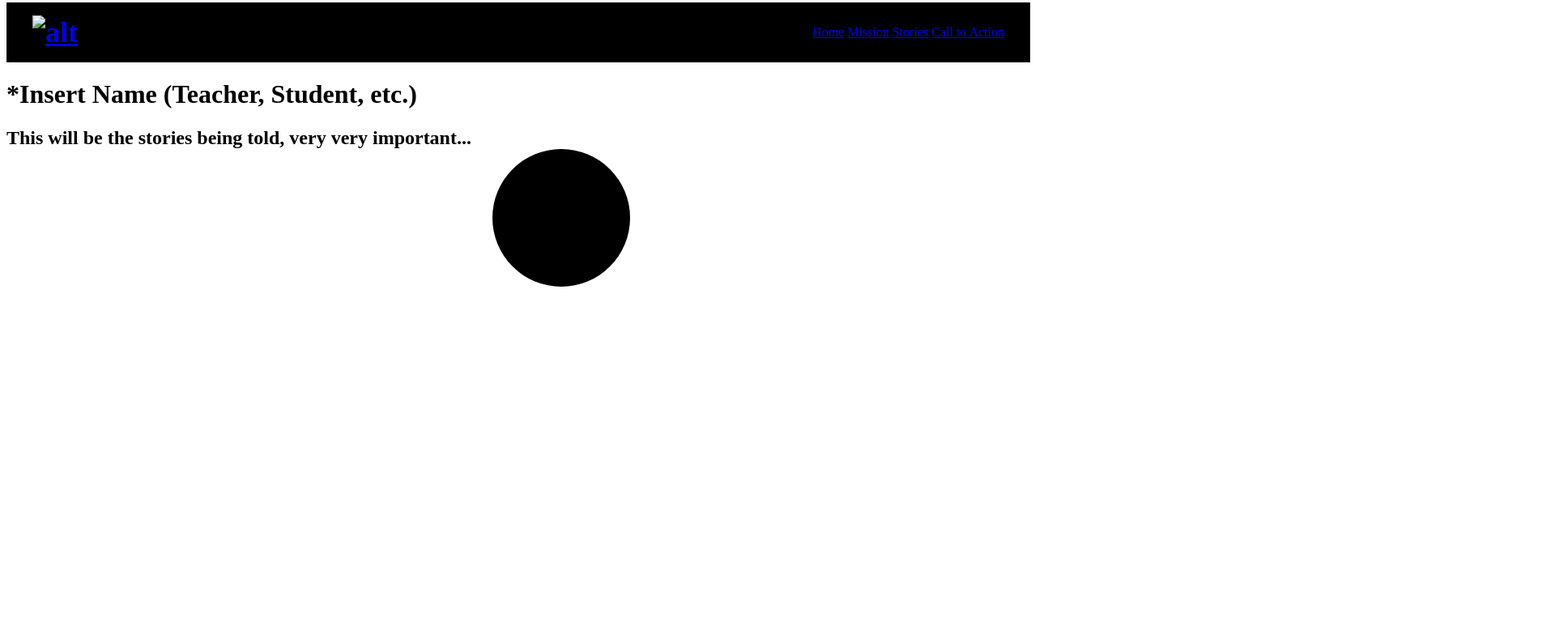
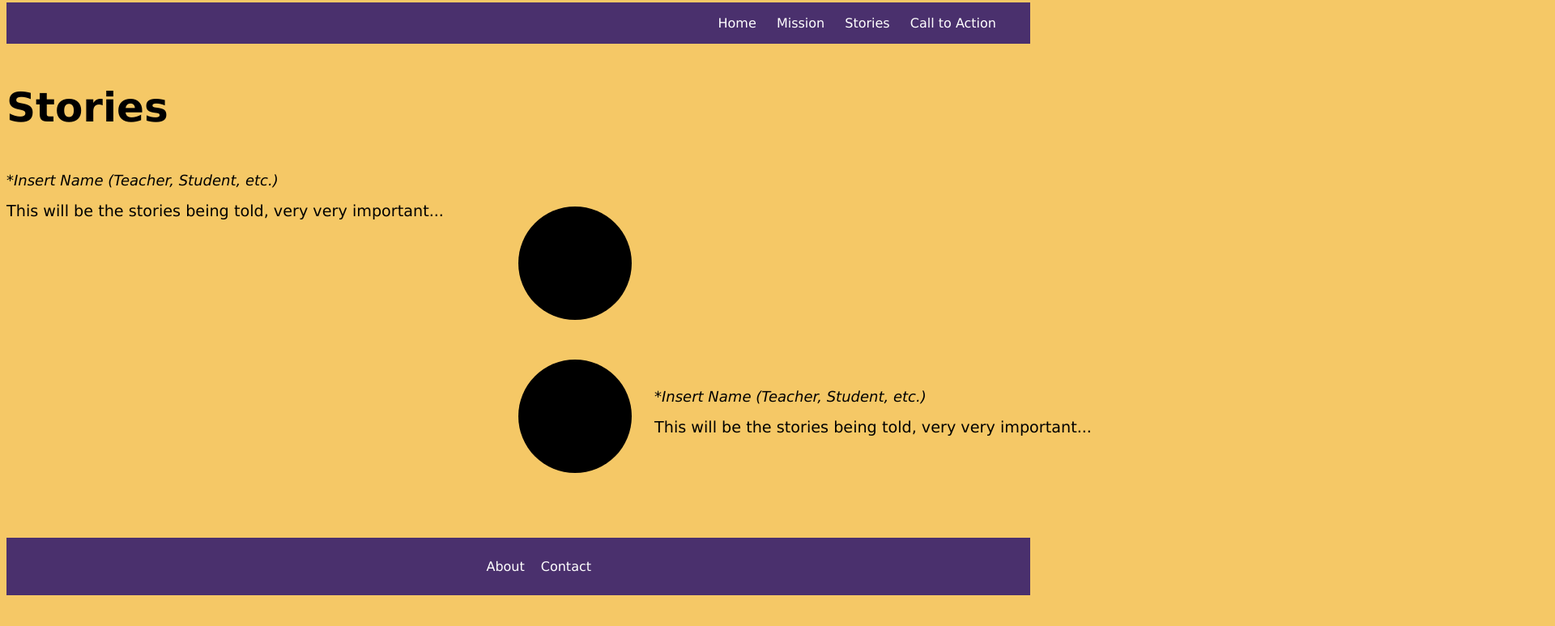
Before and after one commit to MikeFancy/cruz_michael_stories, a plain HTML site: page template_stories/template.html in a window 1280 px wide. Shown: the part 5-778 px from the top of the page at 81% size, 1920 px wide, since content can reach past the window. Drawn offline with Linux system fonts and the light colour scheme.

Commit message:
update changes

```diff
--- a/template_stories/css/styles.css
+++ b/template_stories/css/styles.css
@@ -1,4 +1,9 @@
 /* navigation */
+
+
+body {
+    background-color: #f5c866;
+}
 nav {
     position: sticky;
     top: 0;
@@ -6,13 +11,19 @@ nav {
     display: flex;
     justify-content: space-between;
     align-items: center;
-    background-color: black;
+    background-color: #4a306d;
     color: white;
     padding: 1em 2em;
+    font-family: Verdana, Geneva, Tahoma, sans-serif;
+    font-optical-sizing: auto;
+    font-weight: 200;
+    font-style: normal;
 }
 
 .nav a {
-    text-decoration: underline;
+    text-decoration: none;
+    padding: 10px;
+    color: white;
 }
 
 .logo {
@@ -35,12 +46,56 @@ html {
 }
 
 .profilepic1 {
-    width: 170px;
-    height: 170px;
+    width: 140px;
+    height: 140px;
     border-radius: 50%;
-    position: relative;
-    left: 600px;
-    top: -20px;
+    position: sticky;
+    left: 640px;
+    bottom: 400px;
     background-color: black;
     display: inline-block;
 }
+
+h1 {
+    font-family: Verdana, Geneva, Tahoma, sans-serif;
+    font-size: large;
+    font-weight: 300;
+    font-style: italic;
+}
+
+h2 {
+    font-family: Verdana, Geneva, Tahoma, sans-serif;
+    font-size: larger;
+    font-weight: 200;
+    font-style: normal;
+}
+
+.secondtext {
+    position: relative;
+    left: 800px;
+    top: 35px;
+}
+
+h3 {
+    font-family: Verdana, Geneva, Tahoma, sans-serif;
+    font-size: 50px;
+}
+
+.navbottom {
+    position: sticky;
+    top: 0;
+    z-index: 1000;
+    display: flex;
+    justify-content: space-between;
+    align-items: center;
+    background-color: #4a306d;
+
+}
+
+.navbottom a {
+    text-decoration: none;
+    padding: 10px;
+    color: white;
+    position: relative;
+    right: 500px;
+}
--- a/template_stories/template.html
+++ b/template_stories/template.html
@@ -9,7 +9,6 @@
         <nav>
             <a href="../index.html" class="logo">
                 <div class="logo">
-                    <img src="img" alt="alt">
                 </div>
             </a>
 
@@ -21,10 +20,33 @@
             </div>
         </nav>
 
-        <h1>*Insert Name (Teacher, Student, etc.)</h1>
+        <h3>Stories</h3>
+
+        <h1><em>*Insert Name (Teacher, Student, etc.)</em></h1>
         <h2>This will be the stories being told, very very important...</h2>
-        <div class="profilepic1">
+        <div class="profilepic1"></div>
 
+        <div class="secondstories">
+        <div class="secondtext">
+        <h1><em>*Insert Name (Teacher, Student, etc.)</em></h1>
+        <h2>This will be the stories being told, very very important...</h2>
         </div>
+        <div class="profilepic1"></div>
+        </div>
+
+        <nav>
+            <a href="../index.html" class="logo">
+                <div class="logo">
+                </div>
+            </a>
+
+            <div class="navbottom">
+                <a href="#">About</a>
+                <a href="#">Contact</a>
+            </div>
+        </nav>
+
+
+
     </body>
 </html>
```
Also changed, not shown: 1 other file.
